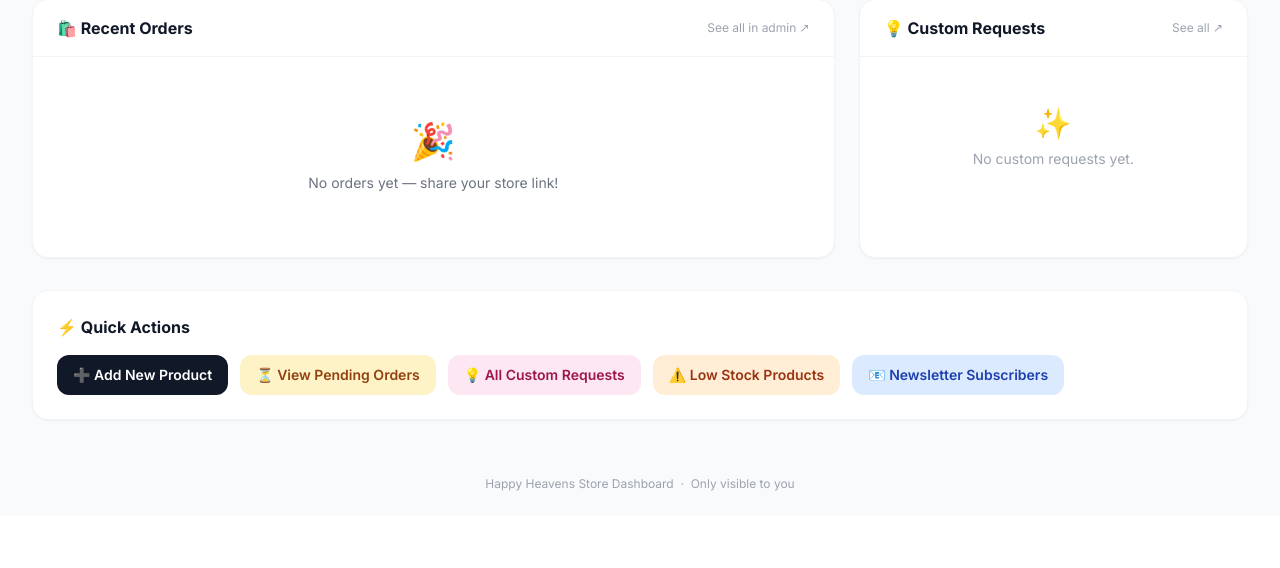
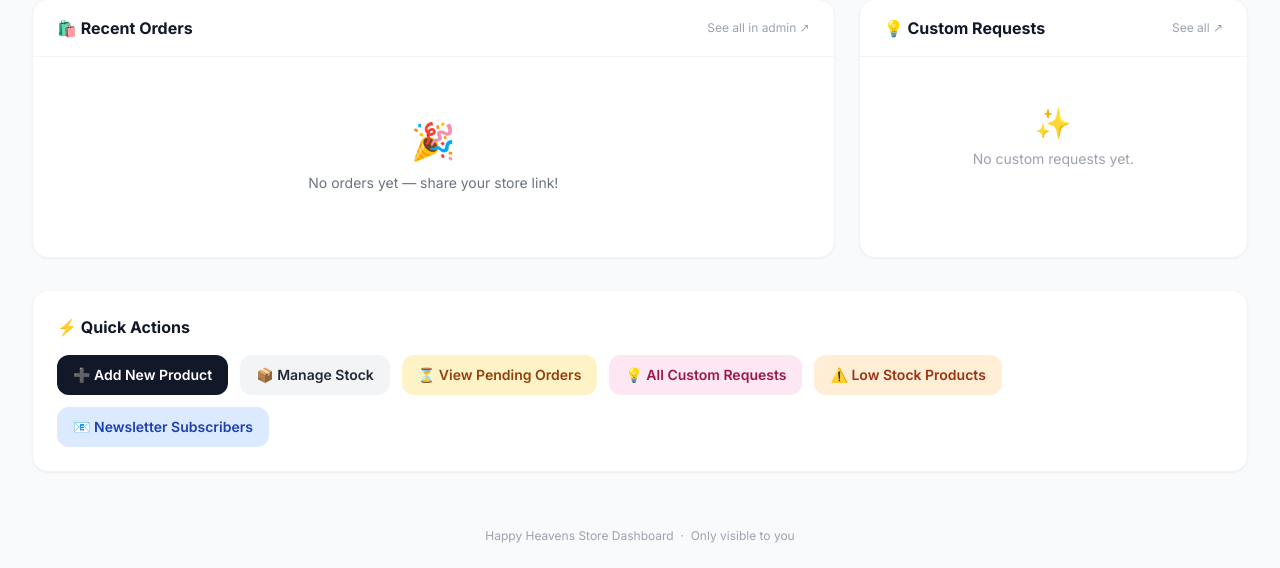
Before and after one commit to maralsarthak69-art/Happy-Heavens, a Django app: page /dashboard/ in a window 1280 px wide. Shown: the part 332-900 px from the top of the page. Before the commit the page ends 823 px from the top, so only its background shows below. Run offline with Django 5.2, Linux system fonts and the light colour scheme; the visitor is signed in with stand-in values (Sample User, id 1); data comes from the database, SQL or seed files in the repository; data that the repository does not hold is empty; parts of the project's set-up code (start-up, migrations or seed data) failed here and were passed over; some libraries are stand-ins or nearby versions.

Commit message:
✨ Step 4: Stock Manager at /dashboard/stock/
- /dashboard/stock/ — all active products grouped by category
- Inline stock input per product with colour-coded warnings
- Save button updates stock instantly with success/warning message
- Out of stock = red, low stock (<=3) = orange, healthy = green
- Low-stock chips on dashboard now link to stock page
- Added 'Manage Stock' quick action button on dashboard

```diff
--- a/store/urls.py
+++ b/store/urls.py
@@ -18,6 +18,7 @@ from store.views import (
     robots_txt, sitemap_xml,
     # Dashboard
     dashboard, dashboard_update_status,
+    dashboard_stock, dashboard_update_stock,
 )
 
 urlpatterns = [
@@ -58,4 +59,6 @@ urlpatterns = [
     # --- Owner Dashboard ---
     path('dashboard/', dashboard, name='dashboard'),
     path('dashboard/order/<int:order_id>/update/', dashboard_update_status, name='dashboard_update_status'),
+    path('dashboard/stock/', dashboard_stock, name='dashboard_stock'),
+    path('dashboard/stock/<int:product_id>/update/', dashboard_update_stock, name='dashboard_update_stock'),
 ]
--- a/store/views/__init__.py
+++ b/store/views/__init__.py
@@ -9,7 +9,7 @@ from .search import search
 from .errors import custom_404, custom_403, custom_500
 from .newsletter import newsletter_subscribe
 from .seo import robots_txt, sitemap_xml
-from .dashboard import dashboard, dashboard_update_status
+from .dashboard import dashboard, dashboard_update_status, dashboard_stock, dashboard_update_stock
 
 __all__ = [
     'product_list', 'product_detail', 'product_detail_by_pk', 'category_detail',
@@ -23,4 +23,5 @@ __all__ = [
     'newsletter_subscribe',
     'robots_txt', 'sitemap_xml',
     'dashboard', 'dashboard_update_status',
+    'dashboard_stock', 'dashboard_update_stock',
 ]
--- a/store/views/dashboard.py
+++ b/store/views/dashboard.py
@@ -3,12 +3,11 @@ Owner Dashboard — /dashboard/
 Staff-only page giving a full at-a-glance view of the store.
 Handles:
   • Summary stats (today's orders, pending, revenue, low stock, new custom requests)
-  • Recent orders list with inline status update
+  • Recent orders list with inline status update + notes
   • New custom requests list
   • Low-stock product list
+  • Stock manager — update any product's stock without going into admin
 """
-from datetime import date
-
 from django.contrib.admin.views.decorators import staff_member_required
 from django.contrib import messages
 from django.shortcuts import render, get_object_or_404, redirect
@@ -29,7 +28,6 @@ STATUS_META = {
     'REJECTED':  {'label': '❌ Rejected',          'bg': 'bg-red-100',    'text': 'text-red-800'},
 }
 
-# All statuses available in the dropdown on the dashboard
 STATUS_CHOICES = [
     ('PENDING',   '⏳ Pending'),
     ('CONFIRMED', '✅ Confirmed'),
@@ -39,30 +37,31 @@ STATUS_CHOICES = [
 ]
 
 
+# ─────────────────────────────────────────────────────────────────────────────
+# Main dashboard
+# ─────────────────────────────────────────────────────────────────────────────
 @staff_member_required(login_url='/login/')
 def dashboard(request):
-    """Main dashboard view — read-only summary + recent data."""
+    """Main dashboard — stats, recent orders, custom requests, low-stock bar."""
     today = now().date()
 
-    # ── Stats ────────────────────────────────────────────────────────────────
-    orders_today   = Order.objects.filter(created_at__date=today).count()
-    pending_orders = Order.objects.filter(status='PENDING').count()
+    # Stats
+    orders_today     = Order.objects.filter(created_at__date=today).count()
+    pending_orders   = Order.objects.filter(status='PENDING').count()
     confirmed_orders = Order.objects.filter(status='CONFIRMED').count()
-    total_revenue  = sum(
-        o.total_amount
-        for o in Order.objects.filter(status='DELIVERED')
+    total_revenue    = sum(
+        o.total_amount for o in Order.objects.filter(status='DELIVERED')
     )
-    new_requests   = CustomRequest.objects.filter(submitted_at__date=today).count()
-    low_stock      = Product.objects.filter(is_active=True, stock__lte=3).order_by('stock')
+    new_requests = CustomRequest.objects.filter(submitted_at__date=today).count()
+    low_stock    = Product.objects.filter(is_active=True, stock__lte=3).order_by('stock')
 
-    # ── Recent orders (last 20) ───────────────────────────────────────────────
+    # Recent orders (last 20)
     recent_orders = (
         Order.objects
         .select_related('user')
         .prefetch_related('items__product')
         .order_by('-created_at')[:20]
     )
-    # Attach status meta to each order for template rendering
     orders_with_meta = [
         {
             'order': o,
@@ -75,18 +74,16 @@ def dashboard(request):
         for o in recent_orders
     ]
 
-    # ── New custom requests (last 10) ─────────────────────────────────────────
+    # Custom requests (last 10)
     custom_requests = CustomRequest.objects.order_by('-submitted_at')[:10]
 
     return render(request, 'dashboard/dashboard.html', {
-        # Stats
-        'orders_today':    orders_today,
-        'pending_orders':  pending_orders,
-        'confirmed_orders': confirmed_orders,
-        'total_revenue':   total_revenue,
-        'new_requests':    new_requests,
-        'low_stock':       low_stock,
-        # Lists
+        'orders_today':      orders_today,
+        'pending_orders':    pending_orders,
+        'confirmed_orders':  confirmed_orders,
+        'total_revenue':     total_revenue,
+        'new_requests':      new_requests,
+        'low_stock':         low_stock,
         'orders_with_meta':  orders_with_meta,
         'custom_requests':   custom_requests,
         'status_choices':    STATUS_CHOICES,
@@ -94,10 +91,13 @@ def dashboard(request):
     })
 
 
+# ─────────────────────────────────────────────────────────────────────────────
+# Order status + notes update (POST from dashboard)
+# ─────────────────────────────────────────────────────────────────────────────
 @staff_member_required(login_url='/login/')
 @require_POST
 def dashboard_update_status(request, order_id):
-    """AJAX-style POST — update a single order's status from the dashboard."""
+    """Update a single order's status and notes from the dashboard."""
     order      = get_object_or_404(Order, pk=order_id)
     new_status = request.POST.get('status', '').strip()
     new_notes  = request.POST.get('notes', '').strip()
@@ -115,5 +115,75 @@ def dashboard_update_status(request, order_id):
     else:
         messages.error(request, "Invalid status — order was not updated.")
 
-    # Return to the dashboard, preserving any filter in the URL
     return redirect(request.POST.get('next', 'dashboard'))
+
+
+# ─────────────────────────────────────────────────────────────────────────────
+# Stock manager page  —  /dashboard/stock/
+# ─────────────────────────────────────────────────────────────────────────────
+@staff_member_required(login_url='/login/')
+def dashboard_stock(request):
+    """
+    Full stock management page.
+    Shows every active product grouped by category with current stock,
+    colour-coded warnings, and an inline input to update each one.
+    """
+    # Group products by category for a cleaner layout
+    from itertools import groupby
+    from operator import attrgetter
+
+    products = (
+        Product.objects
+        .filter(is_active=True)
+        .select_related('category')
+        .order_by('category__name', 'name')
+    )
+
+    # Build grouped list: [(category_name, [product, ...]), ...]
+    grouped = []
+    for cat_name, prods in groupby(products, key=lambda p: p.category.name):
+        grouped.append((cat_name, list(prods)))
+
+    # Summary counts for the top bar
+    out_of_stock = Product.objects.filter(is_active=True, stock=0).count()
+    low_stock    = Product.objects.filter(is_active=True, stock__gt=0, stock__lte=3).count()
+    total_active = Product.objects.filter(is_active=True).count()
+
+    return render(request, 'dashboard/stock.html', {
+        'grouped':      grouped,
+        'out_of_stock': out_of_stock,
+        'low_stock':    low_stock,
+        'total_active': total_active,
+    })
+
+
+@staff_member_required(login_url='/login/')
+@require_POST
+def dashboard_update_stock(request, product_id):
+    """Update a single product's stock from the stock manager page."""
+    product   = get_object_or_404(Product, pk=product_id)
+    raw_stock = request.POST.get('stock', '').strip()
+
+    try:
+        new_stock = int(raw_stock)
+        if new_stock < 0:
+            raise ValueError
+    except (ValueError, TypeError):
+        messages.error(request, f'"{raw_stock}" is not a valid stock number.')
+        return redirect('dashboard_stock')
+
+    old_stock     = product.stock
+    product.stock = new_stock
+    product.save(update_fields=['stock'])
+
+    if new_stock == 0:
+        messages.warning(request, f'"{product.name}" is now out of stock.')
+    elif new_stock <= 3:
+        messages.warning(request, f'"{product.name}" updated to {new_stock} — still low stock.')
+    else:
+        messages.success(
+            request,
+            f'"{product.name}" stock updated: {old_stock} → {new_stock}.'
+        )
+
+    return redirect(request.POST.get('next', 'dashboard_stock'))
--- a/templates/dashboard/dashboard.html
+++ b/templates/dashboard/dashboard.html
@@ -101,10 +101,16 @@
     <!-- ── Low stock warning ─────────────────────────────────────────────── -->
     {% if low_stock %}
     <div class="bg-orange-50 border border-orange-200 rounded-2xl p-5">
-        <h2 class="text-sm font-bold text-orange-800 mb-3">⚠️ Low Stock — Restock Soon</h2>
+        <div class="flex items-center justify-between mb-3">
+            <h2 class="text-sm font-bold text-orange-800">⚠️ Low Stock — Restock Soon</h2>
+            <a href="{% url 'dashboard_stock' %}"
+               class="text-xs text-orange-600 hover:text-orange-900 font-semibold underline underline-offset-2">
+                Manage all stock →
+            </a>
+        </div>
         <div class="flex flex-wrap gap-2">
             {% for product in low_stock %}
-            <a href="/admin/store/product/{{ product.id }}/change/"
+            <a href="{% url 'dashboard_stock' %}"
                class="inline-flex items-center gap-2 bg-white border border-orange-200 rounded-full px-3 py-1.5 text-xs font-medium text-orange-800 hover:bg-orange-100 transition-colors">
                 {{ product.name }}
                 <span class="{% if product.stock == 0 %}bg-red-100 text-red-700{% else %}bg-orange-100 text-orange-700{% endif %} px-2 py-0.5 rounded-full font-bold">
@@ -275,6 +281,10 @@
                class="inline-flex items-center gap-2 bg-gray-900 hover:bg-pink-600 text-white text-sm font-semibold px-4 py-2.5 rounded-xl transition-colors">
                 ➕ Add New Product
             </a>
+            <a href="{% url 'dashboard_stock' %}"
+               class="inline-flex items-center gap-2 bg-gray-100 hover:bg-gray-200 text-gray-800 text-sm font-semibold px-4 py-2.5 rounded-xl transition-colors">
+                📦 Manage Stock
+            </a>
             <a href="/admin/store/order/?status__exact=PENDING"
                class="inline-flex items-center gap-2 bg-amber-100 hover:bg-amber-200 text-amber-800 text-sm font-semibold px-4 py-2.5 rounded-xl transition-colors">
                 ⏳ View Pending Orders
```
Also changed, not shown: templates/dashboard/stock.html (added, +187 -0 lines).
